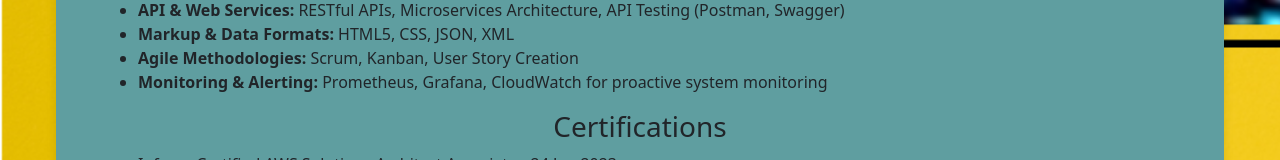
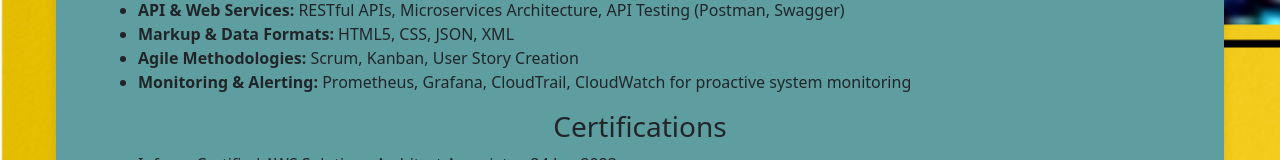
Before and after one commit to htegegne/my-portfolio, a React (Create React App) app: page /#/experience in a window 1280 px wide. Shown: the part 1636-1796 px from the top of the page. Built offline with nearby package versions, Linux system fonts and the light colour scheme.

Commit message:
Update Experience.jsx

```diff
--- a/src/components/Experience.jsx
+++ b/src/components/Experience.jsx
@@ -52,7 +52,7 @@
                 <li><strong>API & Web Services:</strong> RESTful APIs, Microservices Architecture, API Testing (Postman, Swagger)</li>
                 <li><strong>Markup & Data Formats:</strong> HTML5, CSS, JSON, XML</li>
                 <li><strong>Agile Methodologies:</strong> Scrum, Kanban, User Story Creation</li>
-                <li><strong>Monitoring & Alerting:</strong> Prometheus, Grafana, CloudWatch for proactive system monitoring</li>
+                <li><strong>Monitoring & Alerting:</strong> Prometheus, Grafana, CloudTrail, CloudWatch for proactive system monitoring</li>
             </ul>
             <h3>Certifications</h3>
             <ul>
```
